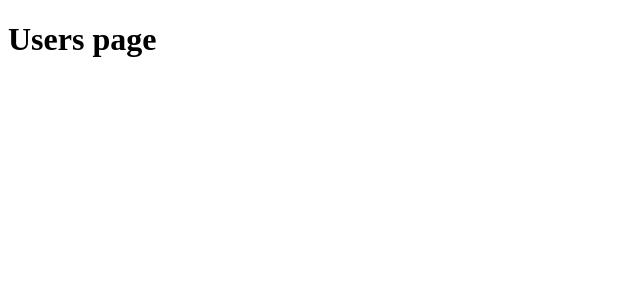
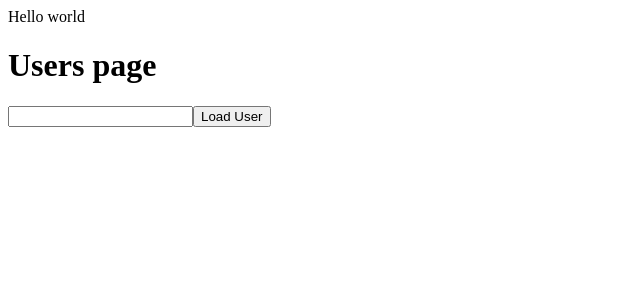
Before and after one commit to harshil-bodara/nuxt-app, a Nuxt app: page /users in a window 1280 px wide. Shown: the top 300 px of the page, without its empty margins (0-640 px from the left). Built offline with nearby package versions, Linux system fonts and the light colour scheme.

Commit message:
added layout section for this app

```diff
--- /dev/null
+++ b/layouts/default.vue
@@ -0,0 +1,6 @@
+<template>
+    <div>
+        <header>Hello world</header>
+        <nuxt/>
+    </div>
+</template>
--- a/pages/users/_id/index.vue
+++ b/pages/users/_id/index.vue
@@ -1,3 +1,6 @@
 <template>
-    <h2>Single user</h2>
+    <div>
+        <h2>Single user</h2>
+        <h4>Id:{{this.$route.params.id}}</h4>
+    </div>
 </template>
--- a/pages/users/index.vue
+++ b/pages/users/index.vue
@@ -1,3 +1,24 @@
 <template>
-    <h1>Users page</h1>
+    <div>
+        <h1>Users page</h1>
+        <input type="text" v-model="userId"/>
+        <button @click="onLoadUser">Load User</button>
+              <nuxt-child/>
+    </div>
 </template>
+
+<script>
+
+export default {
+    data() {
+        return {
+            userId:""
+        }
+    },
+    methods:{
+        onLoadUser(){
+            this.$router.push("/users/"+this.userId);
+        }
+    },
+}
+</script>
```
